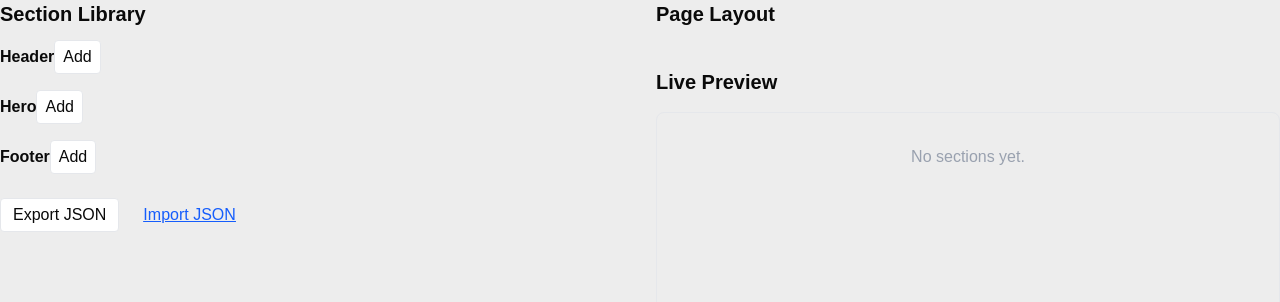
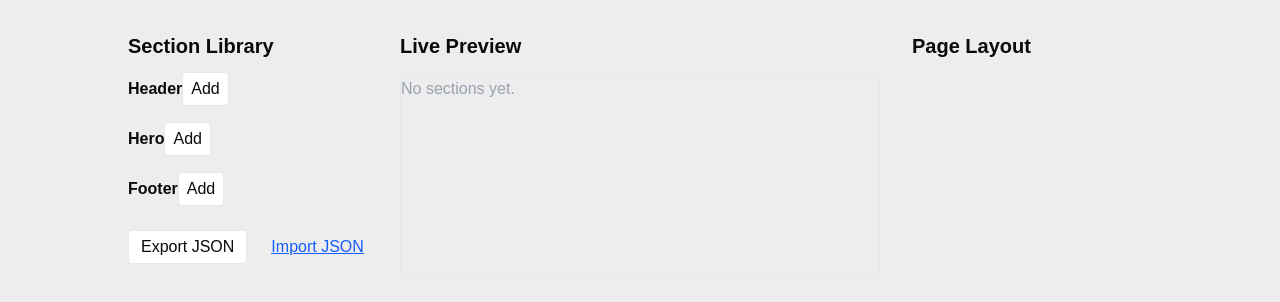
Before and after one commit to Elerqsousy/website-builder, a Next.js app: page / in a window 1280 px wide. Shown: the top 302 px of the page. Built offline with nearby package versions, Linux system fonts and the light colour scheme.

Commit message:
Restructure builder

```diff
--- a/src/app/layout.tsx
+++ b/src/app/layout.tsx
@@ -17,8 +17,9 @@ const geistMono = Geist_Mono({
 })
 
 export const metadata: Metadata = {
-  title: 'Create Next App',
+  title: 'Website Builder',
   description: 'Generated by create next app',
+  viewport: 'width=device-width, initial-scale=1',
 }
 
 export default function RootLayout({
--- a/src/components/builder/index.tsx
+++ b/src/components/builder/index.tsx
@@ -1,6 +1,7 @@
 import React from 'react'
 
 import { ToastProvider } from '@/contexts/toast'
+import { cn } from '@/utils/tw-clsx'
 
 import Preview from '../preview'
 import SectionsLibrary from '../sections'
@@ -10,20 +11,36 @@ import SortableSections from './sortableSections'
 
 const Builder = () => {
   return (
-    <div className="flex gap-8">
-      <div className="flex-1">
+    <main
+      className={cn(
+        'flex flex-col w-full px-4 max-h-screen gap-4 overflow-y-auto overflow-x-hidden mt-8',
+        ' md:px-8 lg:px-16 xl:px-32 md:gap-8 md:flex-row'
+      )}
+    >
+      <article className="order-1 flex-1 md:flex-[2] lg:flex-1">
         <SectionsLibrary />
         <ToastProvider>
           <ImportExportControls />
         </ToastProvider>
-      </div>
-      <div className="flex-2 flex-grow">
-        <h2 className="text-xl font-semibold mb-2">Page Layout</h2>
-        <SortableSections />
-        <h2 className="text-xl font-semibold mt-8 mb-2">Live Preview</h2>
+      </article>
+
+      <article className="order-3 flex-1 md:order-2 md:flex-[5] lg:flex-[2]">
+        <h2 className="text-xl font-semibold">Live Preview</h2>
         <Preview />
-      </div>
-    </div>
+      </article>
+
+      <article
+        className={cn(
+          'order-2 flex-1 h-full shadow-lg transition-transform w-full',
+          ' md:h-auto md:shadow-none md:w-auto md:order-2 lg:order-3 md:flex-[2] lg:flex-1'
+        )}
+      >
+        <div className="p-4 md:p-0">
+          <h2 className="text-xl font-semibold mb-2">Page Layout</h2>
+          <SortableSections />
+        </div>
+      </article>
+    </main>
   )
 }
 
--- a/src/components/preview/index.tsx
+++ b/src/components/preview/index.tsx
@@ -19,7 +19,7 @@ const Preview: React.FC = () => {
   return (
     <div className=" animate animate-slideInPreview border border-gray-200 mt-4 min-h-[200px] rounded-lg">
       {sections.length === 0 && (
-        <div className="text-gray-400 text-center py-8">No sections yet.</div>
+        <span className="text-gray-400 text-center py-8">No sections yet.</span>
       )}
       {sections.map(section => (
         <SectionPreview key={section.id} type={section.type} props={section.props} />
```
